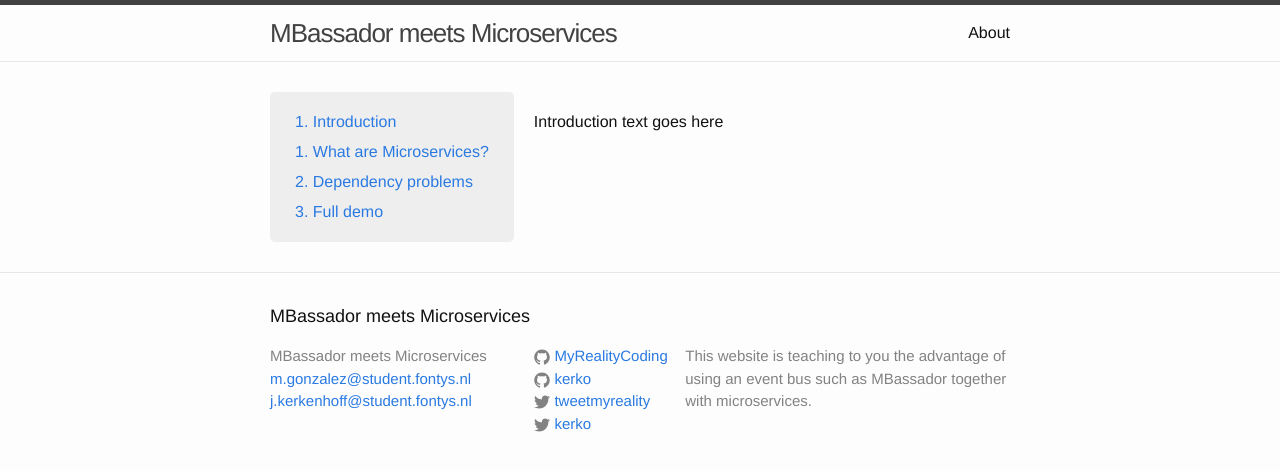
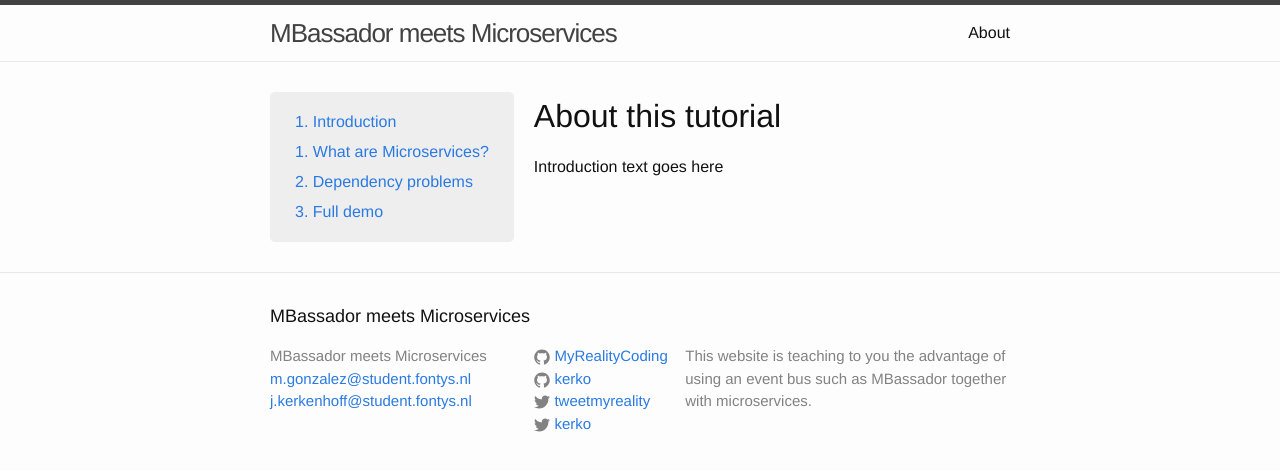
Before and after one commit to sebivenlo/microservices-eventbus, a Jekyll site: the page built from index.html, in a window 1280 px wide. Shown: the top 471 px of the page. Built offline with Jekyll 4.4.1, drawn with Linux system fonts in a browser that asks for light colours.

Commit message:
Add caption to front page

```diff
--- a/index.html
+++ b/index.html
@@ -3,5 +3,6 @@
 ---
 
 <div class="home">
+  <h1>About this tutorial</h1>
 Introduction text goes here
 </div>
```
